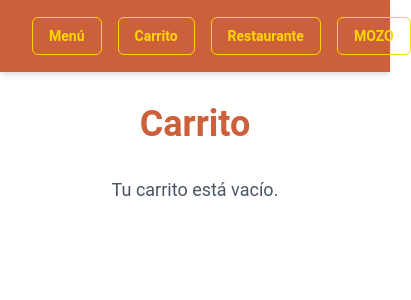
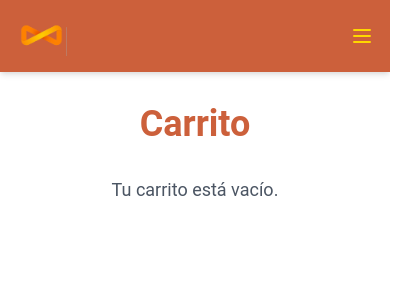
Before and after one commit to juani-castore/mozo-prototipo, a React (Vite) app: page /cart in a window 390 px wide. Shown: the top 300 px of the page, 411 px wide, since content can reach past the window. Built offline with nearby package versions, Linux system fonts and the light colour scheme.

Commit message:
apariencias de menu y navbar

```diff
--- a/src/components/Menu.jsx
+++ b/src/components/Menu.jsx
@@ -15,7 +15,7 @@ const Menu = () => {
     const fetchData = async () => {
       try {
         const response = await fetch(
-          `https://sheets.googleapis.com/v4/spreadsheets/${sheetId}/values/A1:E100?key=${apiKey}`
+          `https://sheets.googleapis.com/v4/spreadsheets/${sheetId}/values/A1:F100?key=${apiKey}`
         );
         const data = await response.json();
 
@@ -62,9 +62,64 @@ const Menu = () => {
     }));
   };
 
+  const destacados = products.filter((product) => product.destacado === "TRUE");
+  const regulares = products.filter((product) => product.destacado !== "TRUE");
+
   return (
     <div className="flex flex-col items-center justify-center min-h-screen bg-gray-50 px-4 py-8">
-      <h2 className="text-4xl font-bold text-center text-brick mb-8">Menú</h2>
+      <h1 className="text-5xl font-bold text-center text-brick mb-4">FUD TIME</h1>
+      <h2 className="text-4xl font-bold text-center text-brick mb-4">Menú</h2>
+      <button
+        className="bg-brick text-white font-bold px-6 py-3 rounded-lg hover:bg-brick-light transition-all mb-8"
+        onClick={() => window.location.href = "/cart"}
+      >
+        Ir al Carrito
+      </button>
+
+      {/* Mostrar destacados */}
+      {destacados.length > 0 && (
+        <div className="mb-12 w-full max-w-6xl">
+          <h3 className="text-2xl font-bold text-gold mb-4 text-center">Destacados</h3>
+          <div className="flex flex-wrap justify-center gap-6">
+            {destacados.map((product, index) => (
+              <div
+                key={index}
+                className="bg-gold text-brick shadow-md rounded-lg flex flex-col items-center transition-transform transform hover:scale-105 p-4 border-2 border-brick"
+              >
+                <h3 className="text-lg font-bold mb-2 text-center">
+                  {product.nombre}
+                </h3>
+                <p className="text-md font-semibold mb-2 text-center">
+                  ${product.precio}
+                </p>
+                {product.descripcion && (
+                  <>
+                    <button
+                      className="text-sm text-brick hover:text-white mb-2"
+                      onClick={() => toggleExpand(product.id)}
+                    >
+                      {expanded[product.id] ? "Ver menos" : "Ver más"}
+                    </button>
+                    {expanded[product.id] && (
+                      <p className="text-sm bg-white text-brick p-2 rounded-lg shadow-md w-full text-center">
+                        {product.descripcion}
+                      </p>
+                    )}
+                  </>
+                )}
+                <button
+                  onClick={() => handleAddToCart(product)}
+                  className="bg-brick text-white font-bold px-4 py-2 rounded-lg hover:bg-brick-light transition-all w-full"
+                >
+                  Agregar al carrito
+                </button>
+              </div>
+            ))}
+          </div>
+        </div>
+      )}
+
+      {/* Mostrar productos regulares */}
       {Object.keys(groupedProducts).map((categoria) => (
         <div key={categoria} className="mb-12 w-full max-w-6xl">
           <h3 className="text-2xl font-semibold text-brick mb-4 text-center uppercase">
@@ -82,7 +137,6 @@ const Menu = () => {
                 <p className="text-md font-semibold mb-2 text-center">
                   ${product.precio}
                 </p>
-                {/* Botón "Ver más" solo si hay descripción */}
                 {product.descripcion && (
                   <>
                     <button
@@ -109,6 +163,7 @@ const Menu = () => {
           </div>
         </div>
       ))}
+
       {notification && (
         <div className="fixed bottom-4 left-1/2 transform -translate-x-1/2 bg-green-600 text-white px-6 py-3 rounded-lg shadow-lg">
           {notification}
--- a/src/components/Navbar.jsx
+++ b/src/components/Navbar.jsx
@@ -1,14 +1,45 @@
-import React from "react";
+import React, { useState } from "react";
 import { Link } from "react-router-dom";
 import logo from "../assets/logo.png";
 
 const Navbar = () => {
+  const [isMenuOpen, setIsMenuOpen] = useState(false); // Estado para el menú colapsable
+
   return (
-    <nav className="flex justify-between items-center bg-brick px-8 py-4 shadow-md">
+    <nav className="bg-brick px-4 py-4 shadow-md">
+      <div className="flex justify-between items-center">
+        {/* Logo */}
         <div>
           <img src={logo} alt="Logo Mozo" className="h-10" />
         </div>
-      <div className="flex gap-4">
+
+        {/* Botón hamburguesa para dispositivos móviles */}
+        <button
+          className="text-gold md:hidden focus:outline-none"
+          onClick={() => setIsMenuOpen(!isMenuOpen)}
+        >
+          <svg
+            xmlns="http://www.w3.org/2000/svg"
+            className="h-6 w-6"
+            fill="none"
+            viewBox="0 0 24 24"
+            stroke="currentColor"
+          >
+            <path
+              strokeLinecap="round"
+              strokeLinejoin="round"
+              strokeWidth="2"
+              d="M4 6h16M4 12h16M4 18h16"
+            />
+          </svg>
+        </button>
+
+        {/* Enlaces del navbar */}
+        <div
+          className={`flex-col md:flex-row md:flex ${
+            isMenuOpen ? "flex" : "hidden"
+          } md:gap-4 md:items-center`}
+        >
           <Link
             to="/"
             className="text-gold text-sm font-bold px-4 py-2 border border-gold rounded-md hover:bg-gold hover:text-white transition"
@@ -36,6 +67,7 @@ const Navbar = () => {
             MOZO
           </a>
         </div>
+      </div>
     </nav>
   );
 };
```
Lines whose indentation alone changed are shown as unchanged.
